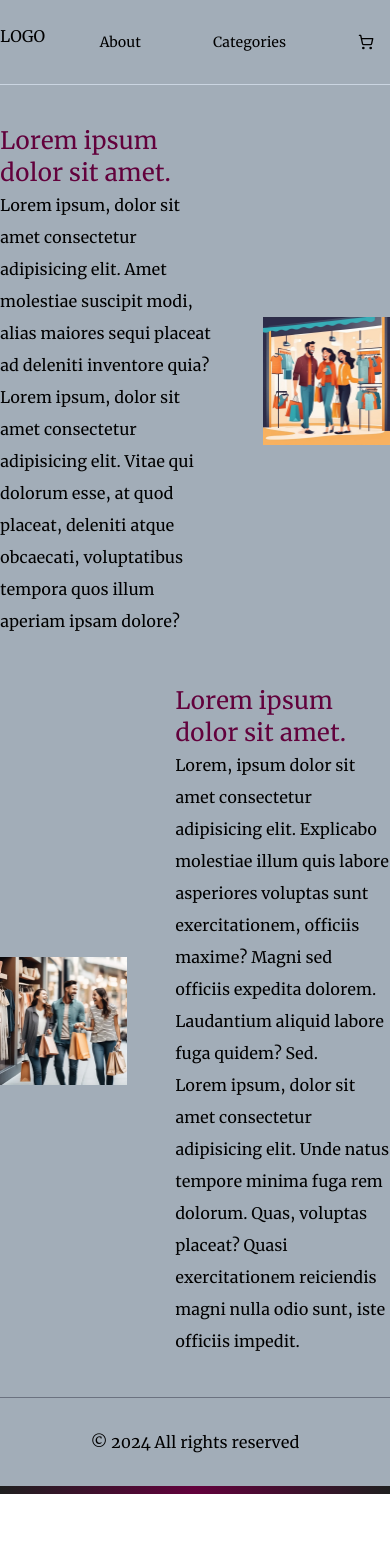
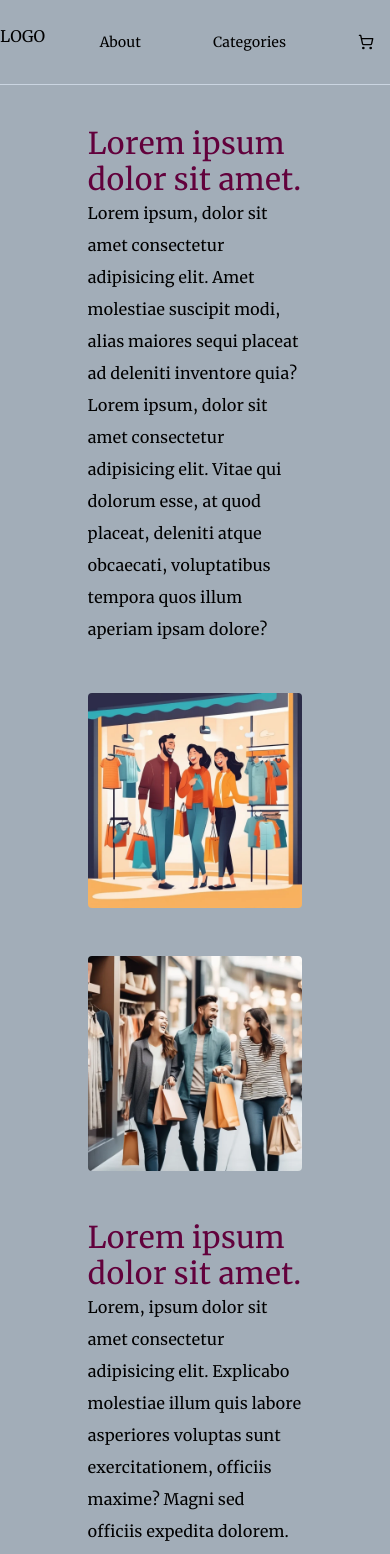
Before and after one commit to Ehsan-Mosaddeghi/online-shop, a Next.js app: page /about in a window 390 px wide. Shown: the top 1554 px of the page. Before the commit the page ends 1494 px from the top, so only its background shows below. Built offline with nearby package versions, Linux system fonts and the light colour scheme.

Commit message:
Responsive about page

```diff
--- /dev/null
+++ b/app/_components/Categories.jsx
@@ -0,0 +1,15 @@
+const Categories = () => {
+  return (
+    <div className="">
+      <h1>Categories</h1>
+      <ul>
+        <li></li>
+        <li></li>
+        <li></li>
+        <li></li>
+      </ul>
+    </div>
+  );
+};
+
+export default Categories;
--- a/app/_components/PopularItems.jsx
+++ b/app/_components/PopularItems.jsx
@@ -24,18 +24,25 @@ const PopularItems = async () => {
       >
         <CarouselContent>
           {data.map((item) => (
-            <CarouselItem key={item.id} className="md:basis-1/2 lg:basis-1/5 ">
-              <div className="p-1">
-                <Card>
-                  <CardContent className=" bg-card rounded-xl aspect-square hover:text-green-800 hover:shadow-2xl duration-300 p-3 ">
-                    <Link href={`product/123`} className="flex flex-col gap-1">
-                      <Image
-                        src={item.image}
-                        width={300}
-                        height={100}
-                        alt={item.title}
-                        className="aspect-square rounded-xl self-center"
-                      />
+            <CarouselItem
+              key={item.id}
+              className="md:basis-1/3 lg:basis-1/5 xl:basis-1/6"
+            >
+              <div className="p-1 flex items-center justify-center">
+                <Card className="w-[200px] h-[282x]">
+                  <CardContent className=" bg-card rounded-xl aspect-square hover:text-green-800 hover:shadow-2xl duration-300 p-2">
+                    <Link
+                      href={`product/123`}
+                      className="flex flex-col relative gap-1"
+                    >
+                      <div className="aspect-square w-[150px] self-center relative">
+                        <Image
+                          src={item.image}
+                          alt={item.title}
+                          fill
+                          className="rounded-xl"
+                        />
+                      </div>
                       <p className="opacity-50">{item.category}</p>
                       <h2 className="line-clamp-1">{item.title}</h2>
                       <p className="font-sans text-green-900 text-lg">
--- a/app/about/page.jsx
+++ b/app/about/page.jsx
@@ -3,8 +3,8 @@ import Image from "next/image";
 const page = () => {
   return (
     <section className="grid grid-cols-5 w-full mx-auto container my-10 items-center gap-12">
-      <div className="col-span-3 leading-8">
-        <h1 className="text-2xl text-primary">Lorem ipsum dolor sit amet.</h1>
+      <div className="col-span-3 leading-8 col-start-2 md:col-start-1">
+        <h1 className="text-3xl text-primary">Lorem ipsum dolor sit amet.</h1>
         <p>
           Lorem ipsum, dolor sit amet consectetur adipisicing elit. Amet
           molestiae suscipit modi, alias maiores sequi placeat ad deleniti
@@ -16,18 +16,18 @@ const page = () => {
           tempora quos illum aperiam ipsam dolore?
         </p>
       </div>
-      <div className="col-span-2">
+      <div className="col-span-3 col-start-2 md:col-start-4 md:col-span-2">
         <Image
           src="/preview.webp"
           alt="shoping store"
           width={400}
           height={400}
-          className="aspect-square"
+          className="aspect-square rounded-sm"
         />
       </div>
 
-      <div className="col-span-3 col-start-3 leading-8">
-        <h1 className="text-2xl text-primary">Lorem ipsum dolor sit amet.</h1>
+      <div className="col-span-3 col-start-2 md:col-start-3 leading-8">
+        <h1 className="text-3xl text-primary">Lorem ipsum dolor sit amet.</h1>
         <p>
           Lorem, ipsum dolor sit amet consectetur adipisicing elit. Explicabo
           molestiae illum quis labore asperiores voluptas sunt exercitationem,
@@ -41,13 +41,13 @@ const page = () => {
           impedit.
         </p>
       </div>
-      <div className="col-span-2 row-start-2">
+      <div className="col-span-3 col-start-2 md:col-span-2 row-start-3 md:row-start-2">
         <Image
           src="/family.webp"
           alt="shoping store"
           width={400}
           height={400}
-          className="aspect-square"
+          className="aspect-square rounded-sm"
         />
       </div>
     </section>
--- a/package.json
+++ b/package.json
@@ -3,7 +3,7 @@
   "version": "0.1.0",
   "private": true,
   "scripts": {
-    "dev": "next dev",
+    "dev": "next dev --turbopack",
     "build": "next build",
     "start": "next start",
     "lint": "next lint"
```
